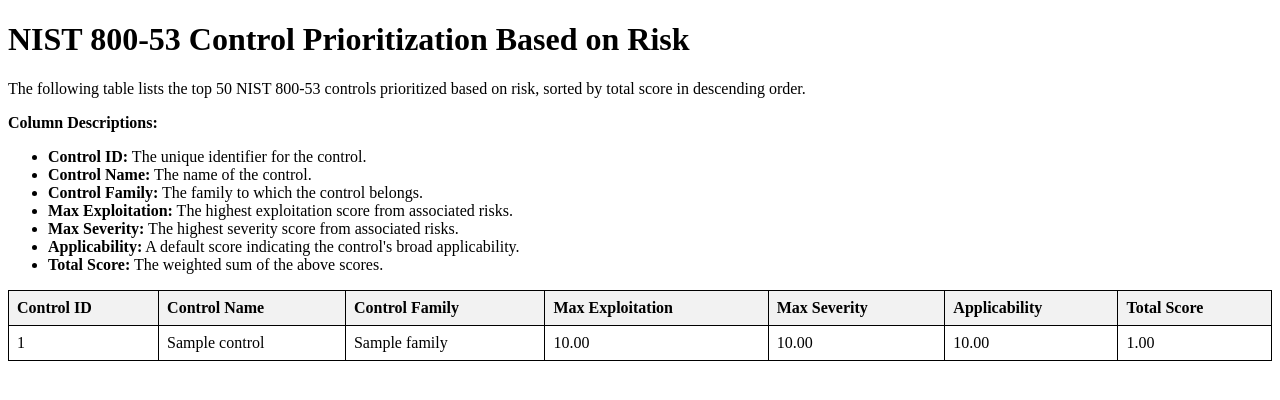
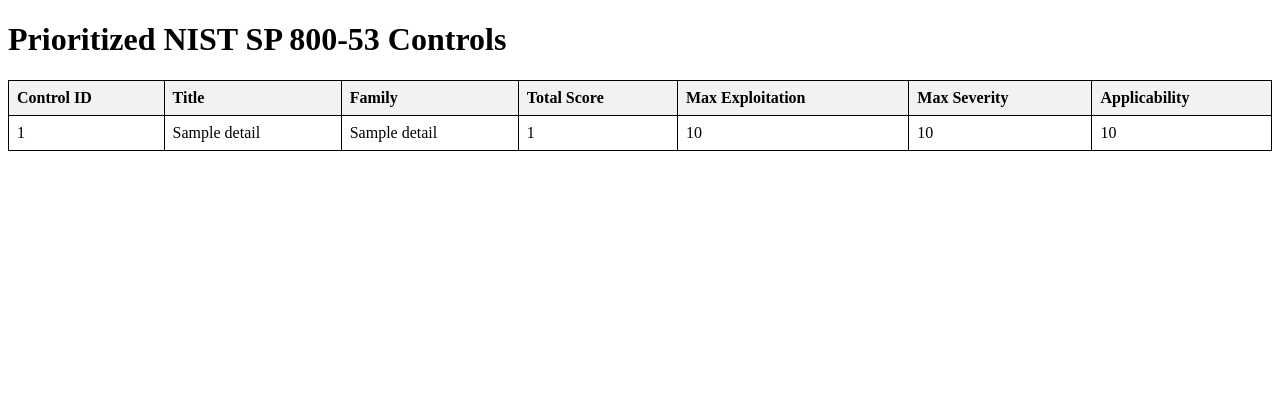
Before and after one commit to sm00thindian/RiskToNIST, a Python web app: template templates/controls.html in a window 1280 px wide. Shown: the top 400 px of the page. Run offline with Jinja, Linux system fonts and the light colour scheme; the template is opened without the code that fills it: most values are stand-ins (such as "Sample title", 1, 10 or a date in 2020).

Commit message:
Update controls.html

```diff
--- a/templates/controls.html
+++ b/templates/controls.html
@@ -1,60 +1,36 @@
 <!DOCTYPE html>
 <html>
 <head>
-    <title>NIST 800-53 Control Prioritization</title>
+    <title>NIST SP 800-53 Prioritized Controls</title>
     <style>
-        table {
-            border-collapse: collapse;
-            width: 100%;
-        }
-        th, td {
-            border: 1px solid black;
-            padding: 8px;
-            text-align: left;
-        }
-        th {
-            background-color: #f2f2f2;
-        }
+        table { border-collapse: collapse; width: 100%; }
+        th, td { border: 1px solid black; padding: 8px; text-align: left; }
+        th { background-color: #f2f2f2; }
     </style>
 </head>
 <body>
-    <h1>NIST 800-53 Control Prioritization Based on Risk</h1>
-    <p>The following table lists the top 50 NIST 800-53 controls prioritized based on risk, sorted by total score in descending order.</p>
-    <p><strong>Column Descriptions:</strong></p>
-    <ul>
-        <li><strong>Control ID:</strong> The unique identifier for the control.</li>
-        <li><strong>Control Name:</strong> The name of the control.</li>
-        <li><strong>Control Family:</strong> The family to which the control belongs.</li>
-        <li><strong>Max Exploitation:</strong> The highest exploitation score from associated risks.</li>
-        <li><strong>Max Severity:</strong> The highest severity score from associated risks.</li>
-        <li><strong>Applicability:</strong> A default score indicating the control's broad applicability.</li>
-        <li><strong>Total Score:</strong> The weighted sum of the above scores.</li>
-    </ul>
+    <h1>Prioritized NIST SP 800-53 Controls</h1>
     <table>
-        <thead>
         <tr>
             <th>Control ID</th>
-                <th>Control Name</th>
-                <th>Control Family</th>
+            <th>Title</th>
+            <th>Family</th>
+            <th>Total Score</th>
             <th>Max Exploitation</th>
             <th>Max Severity</th>
             <th>Applicability</th>
-                <th>Total Score</th>
         </tr>
-        </thead>
-        <tbody>
-            {% for control in controls %}
+        {% for control_id, details in controls %}
         <tr>
-                <td>{{ control.id }}</td>
-                <td>{{ control.name }}</td>
-                <td>{{ control.family }}</td>
-                <td>{{ "%.2f" | format(control.max_exploitation) }}</td>
-                <td>{{ "%.2f" | format(control.max_severity) }}</td>
-                <td>{{ "%.2f" | format(control.applicability) }}</td>
-                <td>{{ "%.2f" | format(control.total_score) }}</td>
+            <td>{{ control_id }}</td>
+            <td>{{ details.title }}</td>
+            <td>{{ details.family_title }}</td>
+            <td>{{ details.total_score | round(2) }}</td>
+            <td>{{ details.max_exploitation | round(2) }}</td>
+            <td>{{ details.max_severity | round(2) }}</td>
+            <td>{{ details.applicability | round(2) }}</td>
         </tr>
         {% endfor %}
-        </tbody>
     </table>
 </body>
 </html>
```
Lines whose indentation alone changed are shown as unchanged.
